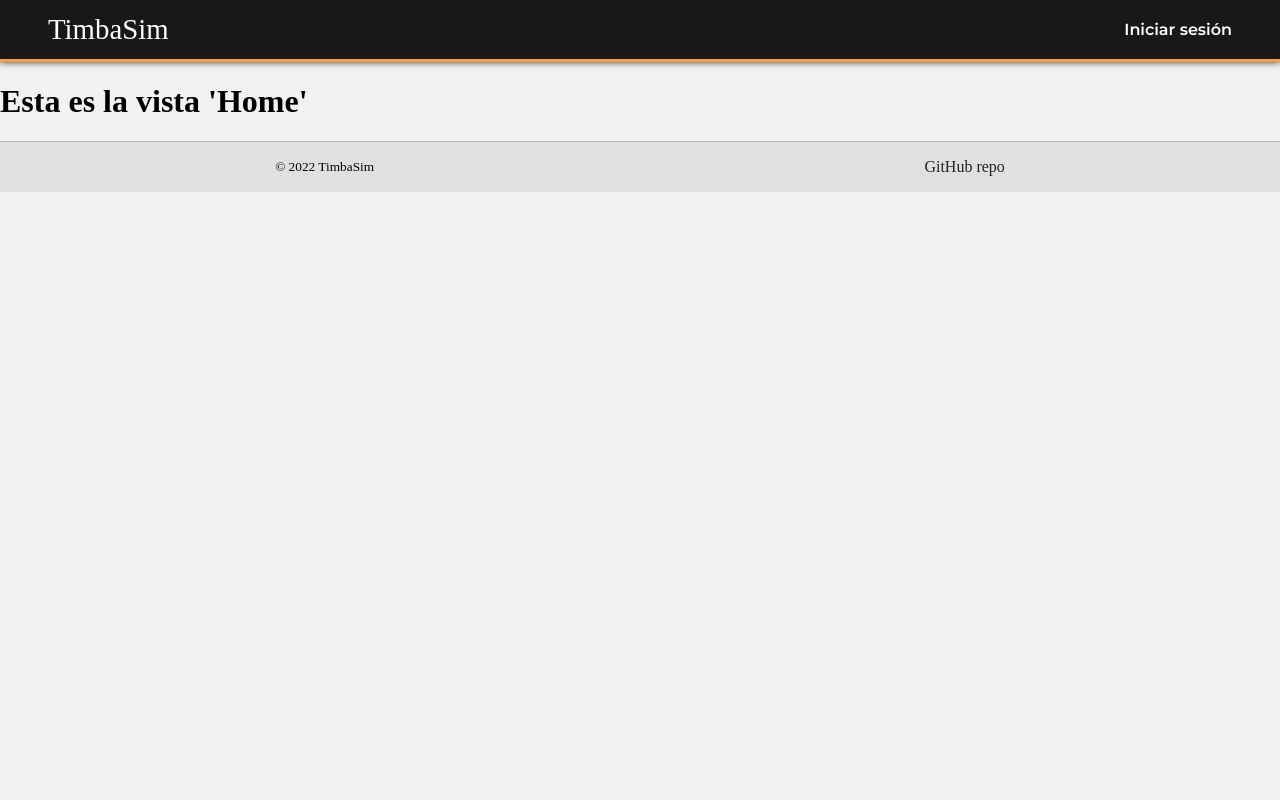
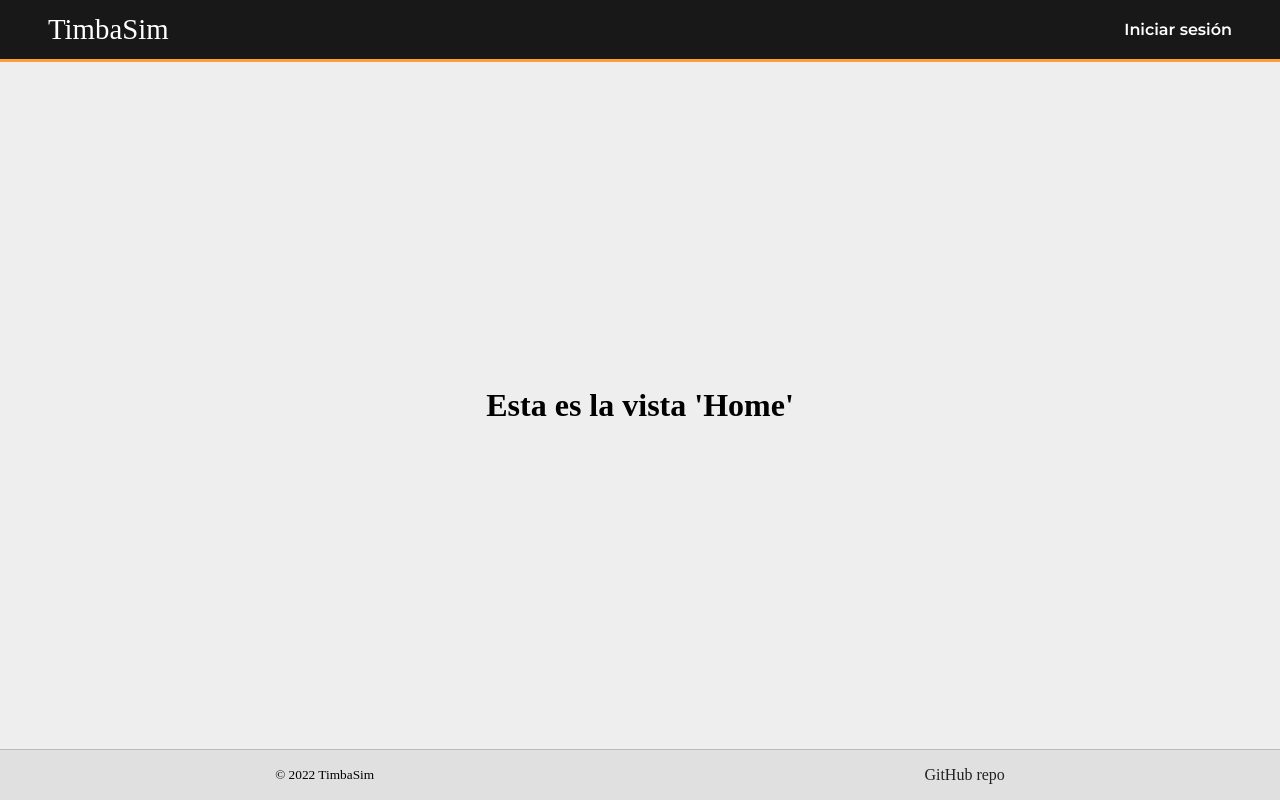
Before and after one commit to paolog10/lab3-CryptoSim-GUI, a Vue app: page / in a window 1280 px wide. Built offline with nearby package versions, Linux system fonts and the light colour scheme; a web font is replaced by a local one.

Commit message:
Agregar estilos básicos para las vistas y sitio en general

```diff
--- a/src/App.vue
+++ b/src/App.vue
@@ -25,6 +25,21 @@
 
 body {
     margin: 0;
-    background-color: rgb(242, 242, 242);
 }
+
+#app {
+    min-height: 100vh;
+    display: flex;
+    flex-direction: column;
+}
+
+main {
+    display: flex;
+    flex-direction: column;
+    justify-content: center;
+    align-items: center;
+    background-color: #eee;
+    flex: 1;
+}
+
 </style>
```
